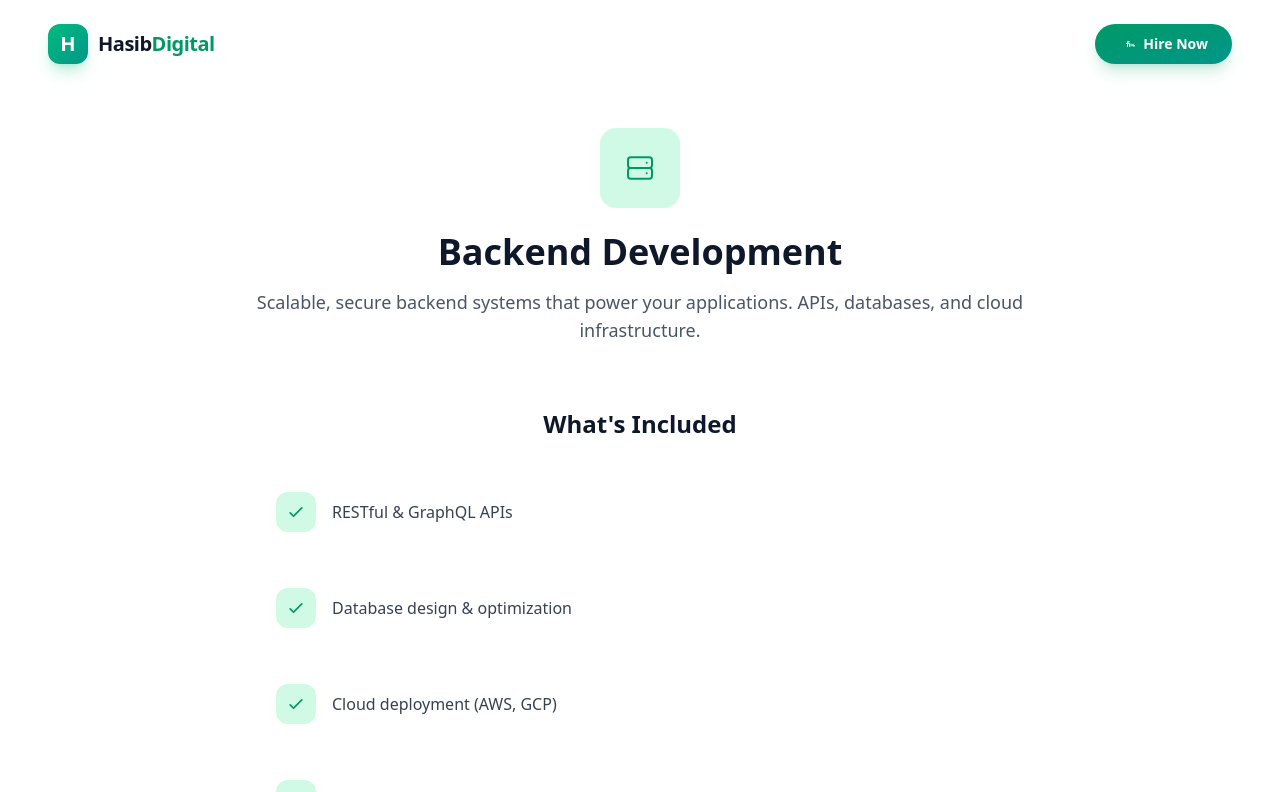
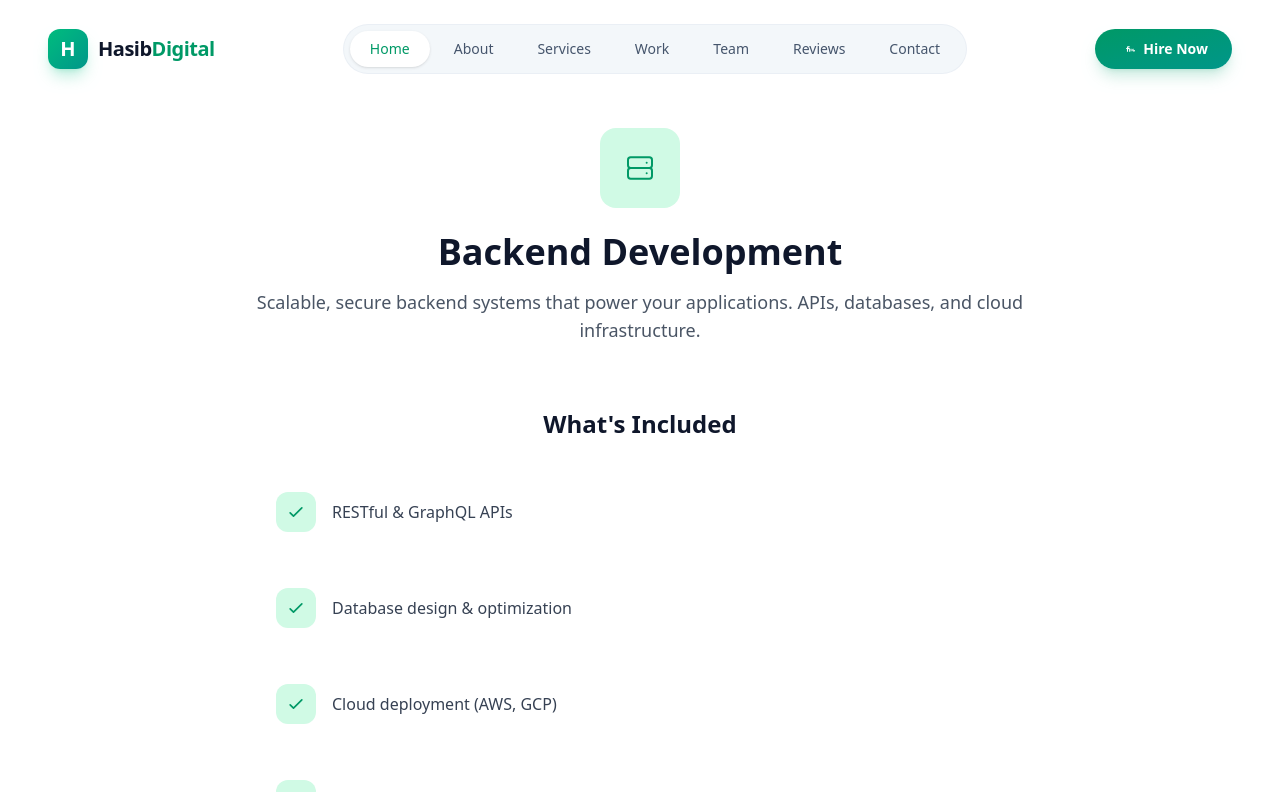
Before and after one commit to hasib1010/hasib, a Next.js app: page /services/backend-development in a window 1280 px wide. Shown: the top 792 px of the page. Built offline with nearby package versions, Linux system fonts and the light colour scheme.

Commit message:
update nav

```diff
--- a/components/Navbar.tsx
+++ b/components/Navbar.tsx
@@ -2,7 +2,6 @@
 
 import { useState, useEffect } from 'react';
 import Link from 'next/link';
-import { usePathname } from 'next/navigation';
 
 const navLinks = [
     { href: '#home', label: 'Home' },
@@ -18,7 +17,7 @@ export default function Navbar() {
     const [isScrolled, setIsScrolled] = useState(false);
     const [isMobileMenuOpen, setIsMobileMenuOpen] = useState(false);
     const [activeSection, setActiveSection] = useState('home');
-const pathname = usePathname();
+
     useEffect(() => {
         const handleScroll = () => {
             setIsScrolled(window.scrollY > 20);
@@ -58,7 +57,7 @@ const pathname = usePathname();
                     </Link>
 
                     {/* Desktop Nav */}
-                   {pathname === '/' && <div className="hidden lg:flex items-center gap-1 bg-slate-100/80 backdrop-blur-sm rounded-full p-1.5 border border-slate-200/50">
+                    <div className="hidden lg:flex items-center gap-1 bg-slate-100/80 backdrop-blur-sm rounded-full p-1.5 border border-slate-200/50">
                         {navLinks.map((link) => (
                             <a
                                 key={link.href}
@@ -72,7 +71,7 @@ const pathname = usePathname();
                                 {link.label}
                             </a>
                         ))}
-                    </div>}
+                    </div>
 
                     <div className="hidden lg:flex items-center gap-3">
                         <a
```
